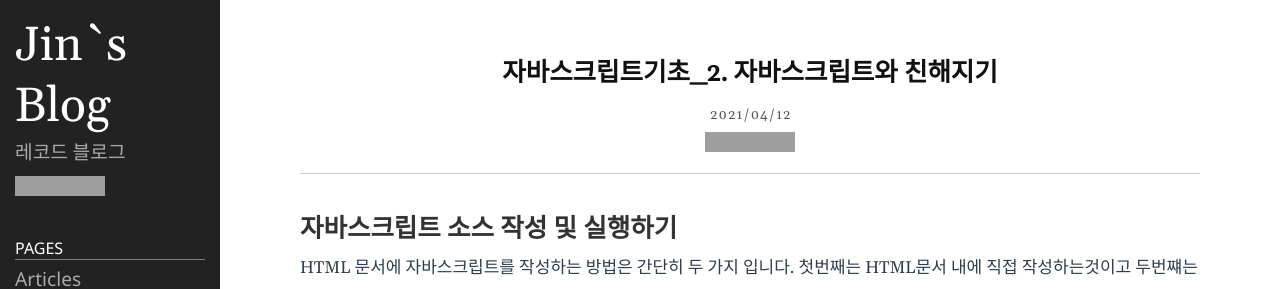
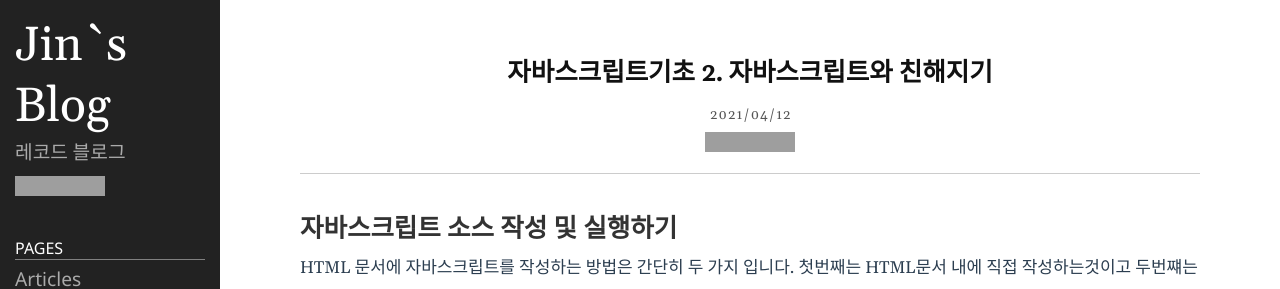
Before and after one commit to 0626na/0626na.github.io, a Jekyll site: the page built from _posts/javascript/2021-04-12-자바스크립트 기초-2. 자바스크립트와 친해지기.md, in a window 1280 px wide. Shown: the top 289 px of the page. Built offline with Jekyll 4.4.1, drawn with Linux system fonts in a browser that asks for light colours; grey boxes are pictures that could not be loaded.

```diff
--- a/_posts/javascript/2021-04-12-자바스크립트 기초-2. 자바스크립트와 친해지기.md
+++ b/_posts/javascript/2021-04-12-자바스크립트 기초-2. 자바스크립트와 친해지기.md
@@ -2,7 +2,7 @@
 layout: post
 category: javascript
 date: 2021-04-12
-title: 자바스크립트기초_2. 자바스크립트와 친해지기
+title: 자바스크립트기초 2. 자바스크립트와 친해지기
 published: true
 
 ---
```
